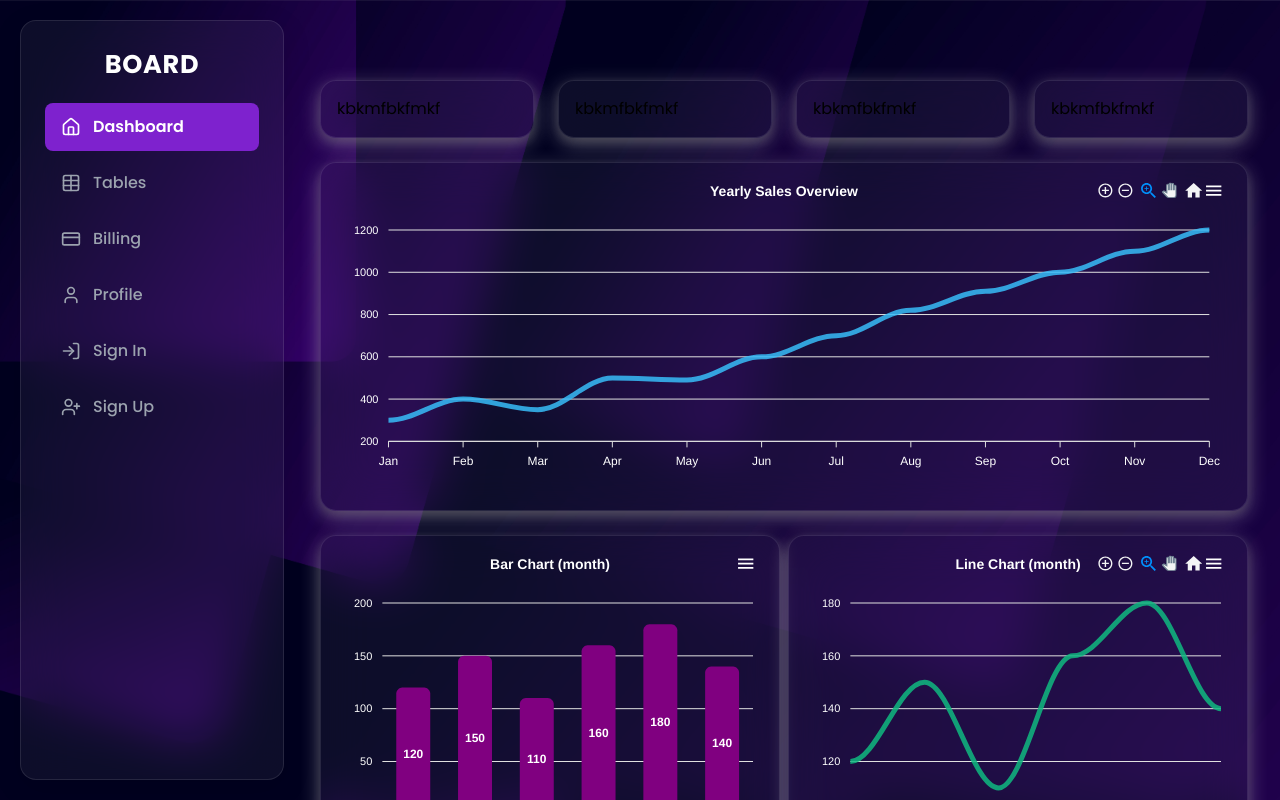
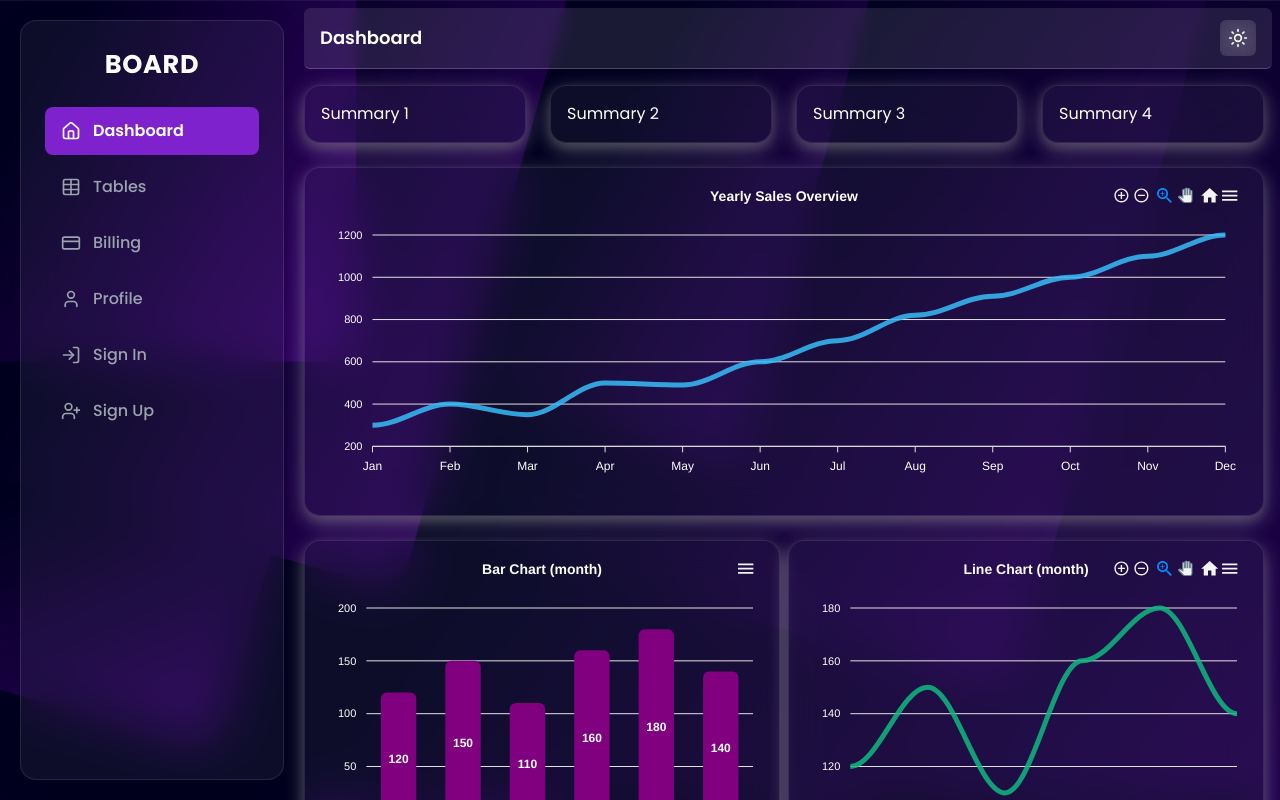
Before and after one commit to roninstack101/analytics, a React (Create React App) app: page / in a window 1280 px wide. Shown: the top 800 px of the page. Built offline with nearby package versions, Linux system fonts and the light colour scheme.

Commit message:
dark mode will be done

```diff
--- a/src/App.js
+++ b/src/App.js
@@ -1,36 +1,32 @@
 import "./App.css";
-import Graph from "./Component/Graph/graph";
+import { BrowserRouter as Router, Routes, Route } from "react-router-dom";
+import { useEffect, useState } from "react";
+
+import Grid from "./Component/Header/bentogrid";
+import Header from "./Component/Header/header";
 import Sidebar from "./Component/Header/sidebar";
-import { BrowserRouter as Router, Routes, Route } from "react-router-dom";
-import WhiteSideBar from "./Component/Header/whitesidebar";
-import Grid from "./Component/Header/bentogrid";
-import Whiteheader from "./Component/Header/whiteheader";
 
-// const Dashboard = () => <h1 style={{ color: 'white' }}>Dashboard Page</h1>;
+// Dummy Pages
 const Tables = () => (
   <h1 className="text-white text-3xl font-semibold text-center py-8">
     Tables Page
   </h1>
 );
-
 const Billing = () => (
   <h1 className="text-white text-3xl font-semibold text-center py-8">
     Billing Page
   </h1>
 );
-
 const Profile = () => (
   <h1 className="text-white text-3xl font-semibold text-center py-8">
     Profile Page
   </h1>
 );
-
 const SignIn = () => (
   <h1 className="text-white text-3xl font-semibold text-center py-8">
     Sign In Page
   </h1>
 );
-
 const SignUp = () => (
   <h1 className="text-white text-3xl font-semibold text-center py-8">
     Sign Up Page
@@ -38,14 +34,30 @@ const SignUp = () => (
 );
 
 function App() {
+  const [open, setOpen] = useState(false);
+  const [darkMode, setDarkMode] = useState(true);
+
+  useEffect(() => {
+    document.body.style.background = darkMode
+      ? "url('/background-1.jpg') no-repeat top fixed"
+      : "url('/windows 11.jpg') no-repeat top fixed";
+    document.body.style.backgroundSize = "cover";
+    document.body.style.overflow = open ? "hidden" : "auto";
+  }, [darkMode, open]);
+
   return (
     <Router>
-
-      <div className="flex">
-        <Sidebar />
-         <div className="flex-1 md:ml-[0px] p-4">
+      <div className="flex  min-h-screen">
+        <Sidebar open={open} setOpen={setOpen} darkMode={darkMode} />
+        <div className="flex-1 ">
+          <Header
+            open={open}
+            setOpen={setOpen}
+            darkMode={darkMode}
+            setDarkMode={setDarkMode}
+          />
           <Routes>
-            <Route path="/" element={<Grid/>} />
+            <Route path="/" element={<Grid />} />
             <Route path="/tables" element={<Tables />} />
             <Route path="/billing" element={<Billing />} />
             <Route path="/profile" element={<Profile />} />
@@ -55,6 +67,7 @@ function App() {
         </div>
       </div>
     </Router>
-    )
+  );
 }
+
 export default App;
--- a/src/Component/Header/bentogrid.js
+++ b/src/Component/Header/bentogrid.js
@@ -1,6 +1,5 @@
 import { useState } from "react";
 import BarChart from "../Graph/BarChart";
-import "./resuable/stylesheet/style.css";
 import AreaChart from "../Graph/AreaChart";
 import LineChart from "../Graph/LineChart";
 import PieChart from "../Graph/PieChart";
@@ -38,19 +37,19 @@ export default function Grid(params) {
   };
 
   return (
-    <div className="ml-4 md:ml-[16.5rem] xl:ml-[19rem] mt-[4rem] mr-4 ">
+    <div className="ml-4 md:ml-[16.5rem] xl:ml-[19rem] mt-[1rem] mr-4 ">
       <section className="grid grid-cols-1 sm:grid-cols-2 lg:grid-cols-4 gap-2 sm:gap-4 lg:gap-6 mb-6">
-        <div className=" bg-white/5 backdrop-blur-xl shadow-[(0_8px_30px_rgba(0,0,0,0.1)] border border-white/10 shadow-[0_4px_8px_rgba(78,76,76,0.3),_0_6px_20px_rgba(255,255,255,0.35)] flex items-center justify-between p-4 rounded-2xl">
-          kbkmfbkfmkf
+        <div className="text-white bg-white/5 backdrop-blur-xl shadow-[(0_8px_30px_rgba(0,0,0,0.1)] border border-white/10 shadow-[0_4px_8px_rgba(78,76,76,0.3),_0_6px_20px_rgba(255,255,255,0.35)] flex items-center justify-between p-4 rounded-2xl">
+          Summary 1
         </div>
-        <div className=" bg-white/5 backdrop-blur-xl shadow-[(0_8px_30px_rgba(0,0,0,0.1)] border border-white/10  flex items-center justify-between p-4 rounded-2xl shadow-[0_4px_8px_rgba(78,76,76,0.3),_0_6px_20px_rgba(255,255,255,0.35)]">
-          kbkmfbkfmkf
+        <div className="text-white bg-white/5 backdrop-blur-xl shadow-[(0_8px_30px_rgba(0,0,0,0.1)] border border-white/10  flex items-center justify-between p-4 rounded-2xl shadow-[0_4px_8px_rgba(78,76,76,0.3),_0_6px_20px_rgba(255,255,255,0.35)]">
+          Summary 2
         </div>
-        <div className=" bg-white/5 backdrop-blur-xl shadow-[(0_8px_30px_rgba(0,0,0,0.1)] border border-white/10  flex items-center justify-between p-4 rounded-2xl shadow-[0_4px_8px_rgba(78,76,76,0.3),_0_6px_20px_rgba(255,255,255,0.35)]">
-          kbkmfbkfmkf
+        <div className="text-white bg-white/5 backdrop-blur-xl shadow-[(0_8px_30px_rgba(0,0,0,0.1)] border border-white/10  flex items-center justify-between p-4 rounded-2xl shadow-[0_4px_8px_rgba(78,76,76,0.3),_0_6px_20px_rgba(255,255,255,0.35)]">
+          Summary 3
         </div>
-        <div className=" bg-white/5 backdrop-blur-xl shadow-[(0_8px_30px_rgba(0,0,0,0.1)] border border-white/10  flex items-center justify-between p-4 rounded-2xl shadow-[0_4px_8px_rgba(78,76,76,0.3),_0_6px_20px_rgba(255,255,255,0.35)]">
-          kbkmfbkfmkf
+        <div className="text-white bg-white/5 backdrop-blur-xl shadow-[(0_8px_30px_rgba(0,0,0,0.1)] border border-white/10  flex items-center justify-between p-4 rounded-2xl shadow-[0_4px_8px_rgba(78,76,76,0.3),_0_6px_20px_rgba(255,255,255,0.35)]">
+          Summary 4
         </div>
       </section>
 
--- /dev/null
+++ b/src/Component/Header/header.js
@@ -0,0 +1,53 @@
+import { Menu, X, Moon, Sun } from "lucide-react";
+import { useLocation } from "react-router-dom";
+
+const menuItems = [
+  { name: "Dashboard", path: "/" },
+  { name: "Tables", path: "/tables" },
+  { name: "Billing", path: "/billing" },
+  { name: "Profile", path: "/profile" },
+  { name: "Sign In", path: "/signin" },
+  { name: "Sign Up", path: "/signup" },
+];
+
+const Header = ({ open, setOpen, darkMode, setDarkMode }) => {
+  const location = useLocation();
+  const lightColor = "rgba(0,103,216,0.8)";
+
+  const pageTitle =
+    menuItems.find((item) => item.path === location.pathname)?.name ||
+    "My Dashboard";
+
+  return (
+    <header className="sticky top-0 rounded-md md:mt-2 md:mr-2 xl:mt-2 xl:mr-2 md:ml-[16.5rem] xl:ml-[19rem] z-10 px-4 py-3 bg-white/10 backdrop-blur border-b border-white/20 text-white font-[Poppins] flex items-center justify-between ">
+      {/* Sidebar Toggle for Mobile */}
+      <button
+        onClick={() => setOpen(!open)}
+        className="p-2 z-50 rounded-md text-white md:hidden"
+        style={{ color: !darkMode ? lightColor : "white" }}
+      >
+        {open ? <X className="w-5 h-5" /> : <Menu className="w-5 h-5" />}
+      </button>
+
+      {/* Heading and Toggle */}
+      <div className="flex items-center justify-between w-full">
+        <span className="text-lg font-semibold mx-auto md:mx-0"  style={{ color: !darkMode ? lightColor : "white" }}>
+          {pageTitle}
+        </span>
+
+        <button
+          onClick={() => setDarkMode(!darkMode)}
+          className="p-2 bg-white/10 backdrop-blur rounded-md text-white"
+        >
+           {darkMode ? (
+            <Sun className="w-5 h-5 text-white" />
+          ) : (
+            <Moon className="w-5 h-5" style={{ color: lightColor}} />
+          )}
+        </button>
+      </div>
+    </header>
+  );
+};
+
+export default Header;
--- a/src/Component/Header/resuable/stylesheet/style.css
+++ /dev/null
@@ -1,33 +0,0 @@
-ul li {
-  padding: 10px;
-  transition: background-color 0.3s ease;
-}
-
-ul li:hover {
-  background-color: rgb(140 206 247 / 47%);
-  font-weight: 500;
-}
-
-.icon {
-  transition: color 0.3s ease;
-}
-
-li:hover .icon {
-  color: white;
-}
-
-.iconContainer {
-  transition: background-color 0.3s ease;
-  background-color: rgb(0 114 236 / 18%);
-}
-
-li:hover .iconContainer {
-  background-color: rgb(0 103 216);
-}
-
-
-/* .gradient_bg {
-    backdrop-filter: blur(120px);
-    background: linear-gradient(111.84deg, rgba(6, 11, 38, .94) 59.3%, rgba(26, 31, 55, 0))
-
-} */
--- a/src/Component/Header/sidebar.js
+++ b/src/Component/Header/sidebar.js
@@ -1,32 +1,5 @@
-import { useEffect, useState } from "react";
 import { Link, useLocation } from "react-router-dom";
-import {
-  Home,
-  Table,
-  CreditCard,
-  User,
-  LogIn,
-  UserPlus,
-  Menu,
-  X,
-  Moon,
-  Sun,
-} from "lucide-react";
-
-const Sidebar = () => {
-  const location = useLocation();
-  const currentPath = location.pathname;
-  const [open, setOpen] = useState(false);
-  const [darkMode, setDarkMode] = useState(true);
-
-  // Change body background based on darkMode
-  useEffect(() => {
-    document.body.style.background = darkMode
-      ? "url('/background-1.jpg') no-repeat top fixed"
-      : "url('/windows 11.jpg') no-repeat top fixed";
-    document.body.style.backgroundSize = "cover";
-    document.body.style.overflow = open ? "hidden" : "auto";
-  }, [darkMode, open]);
+import { Home, Table, CreditCard, User, LogIn, UserPlus } from "lucide-react";
 
 const menuItems = [
   { name: "Dashboard", icon: Home, path: "/" },
@@ -37,35 +10,13 @@ const Sidebar = () => {
   { name: "Sign Up", icon: UserPlus, path: "/signup" },
 ];
 
+const Sidebar = ({ open, setOpen, darkMode }) => {
+  const location = useLocation();
+  const currentPath = location.pathname;
+
   return (
     <>
-      {/* Mobile/Tablet Header with toggle buttons inside */}
-      <header className="md:hidden fixed top-0 left-0 z-10 w-full px-4 py-3 bg-white/10 backdrop-blur border-b border-white/20 text-white font-[Poppins] flex items-center justify-between">
-        {/* Sidebar Toggle */}
-        <button
-          onClick={() => setOpen(!open)}
-          className="p-2 z-50 rounded-md text-white"
-        >
-          {open ? <X className="w-5 h-5" /> : <Menu className="w-5 h-5" />}
-        </button>
-
-        {/* Center Heading */}
-        <span className="text-lg font-semibold">My Dashboard</span>
-
-        {/* Dark Mode Toggle */}
-        <button
-          onClick={() => setDarkMode(!darkMode)}
-          className="p-2 bg-white/10 backdrop-blur rounded-md text-white"
-        >
-          {darkMode ? (
-            <Sun className="w-5 h-5" />
-          ) : (
-            <Moon className="w-5 h-5" />
-          )}
-        </button>
-      </header>
-
-      {/* Overlay (only for mobile when sidebar is open) */}
+      {/* Overlay for mobile */}
       {open && (
         <div
           onClick={() => setOpen(false)}
@@ -76,36 +27,53 @@ const Sidebar = () => {
       <aside
         className={`
           fixed top-5 left-0 z-40 w-full max-w-[230px] xl:max-w-[264px] h-[calc(100vh-40px)]
-    bg-white/5 backdrop-blur-xl shadow-[0_8px_30px_rgba(0,0,0,0.1)]
           border border-white/10 text-white p-6 rounded-2xl font-[Poppins] flex flex-col
           transition-all duration-300 ease-in-out
           ${open ? "translate-x-[20px]" : "-translate-x-full"}
           md:translate-x-0 md:left-5
+              ${
+                darkMode
+                  ? "bg-white/5 text-white shadow-[0_8px_30px_rgba(0,0,0,0.1)] backdrop-blur-xl"
+                  : "  shadow-[0_4px_8px_rgba(78,76,76,0.3),_0_6px_20px_rgba(255,255,255,0.35)] backdrop-blur-xl"
+              }
         `}
       >
-        <h2 className="text-center font-bold tracking-wide mb-5 text-[clamp(1rem,2vw,2rem)]">
+        <h2
+          className={`
+          text-center font-bold tracking-wide mb-6 text-[clamp(1.2rem,2vw,2rem)]
+         ${darkMode ? "text-white" : "text-[rgba(0,103,216,0.8)]"}`}
+        >
           BOARD
         </h2>
+
         <ul className="flex flex-col gap-2">
-          {menuItems.map(({ name, icon: Icon, path }, index) => (
-            <li className="m-0 p-0 rounded-[5px]" key={index}>
+          {menuItems.map(({ name, icon: Icon, path }, index) => {
+            const isActive = currentPath === path;
+
+            const linkClasses = darkMode
+              ? isActive
+                ? "bg-purple-700 text-white font-semibold"
+                : "text-gray-400 hover:bg-purple-700 hover:text-white font-medium"
+              : isActive
+              ? "bg-[rgba(0,103,216,0.8)] text-white font-semibold"
+              : "text-[#1A237E] hover:bg-[rgba(140,206,247,0.47)] font-medium";
+
+            return (
+              <li key={index}>
                 <Link
                   to={path}
                   onClick={() => setOpen(false)}
                   className={`
-                  flex items-center gap-3 px-4 py-3  w-full rounded-lg transition-colors duration-300
-                  ${
-                    currentPath === path
-                      ? "bg-purple-700 text-white font-semibold"
-                      : "text-gray-400 hover:bg-purple-700 hover:text-white font-medium"
-                  }
+                    flex items-center gap-3 px-4 py-3 rounded-lg w-full transition-all duration-300
+                    ${linkClasses}
                   `}
                 >
                   <Icon className="w-5 h-5" />
-                <span className="text-[clamp(0.9rem,2vw,1rem)]">{name}</span>
+                  <span>{name}</span>
                 </Link>
               </li>
-          ))}
+            );
+          })}
         </ul>
       </aside>
     </>
--- a/src/Component/Header/whitesidebar.js
+++ b/src/Component/Header/whitesidebar.js
@@ -1,6 +1,6 @@
 import { HugeiconsIcon } from "@hugeicons/react";
 import { Home03Icon, BarChartHorizontalIcon, InvoiceIcon } from "@hugeicons/core-free-icons";
-import "./resuable/stylesheet/style.css";
+
 
 // const styles = {
 //   baseContainer: {
```
Lines whose indentation alone changed are shown as unchanged.
